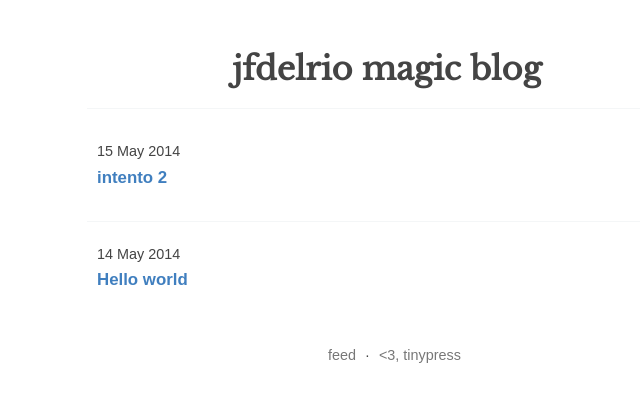
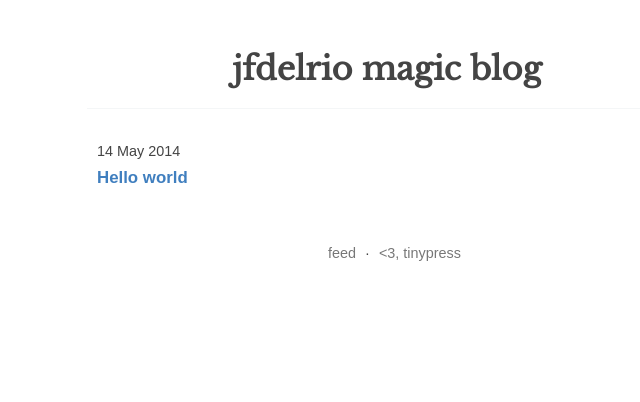
Before and after one commit to maese/maese.github.io, a Jekyll site: the page built from index.html, in a window 1280 px wide. Shown: the top 402 px of the page, without its empty margins (253-893 px from the left). Built offline with Jekyll 4.4.1, drawn with Linux system fonts in a browser that asks for light colours; the list of posts is cut into pages by our own code.

Commit message:
Post update: intento 2

```diff
--- a/_posts/2014-05-15-intento-2.markdown
+++ b/_posts/2014-05-15-intento-2.markdown
@@ -1,7 +1,7 @@
 ---
-published: true
+published: false
 title: intento 2
 layout: post
 ---
 hola mundo
-{% gist 7e25ab88c55817be8a1d %}
+{% gist 3236016 %}
```
